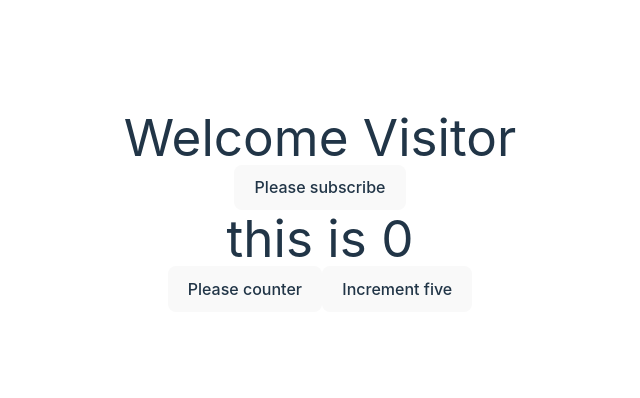
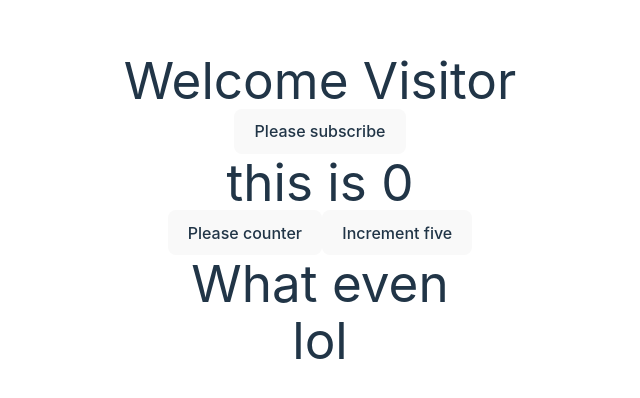
Before and after one commit to Pakman450/learning_react, a React (Vite) app in the folder my-project/: page / in a window 1280 px wide. Shown: the part 190-588 px from the top of the page, without its empty margins (320-960 px from the left). Built offline with nearby package versions, Linux system fonts and the light colour scheme.

Commit message:
feat: learning about deconstructing props and state

```diff
--- a/my-project/src/App.jsx
+++ b/my-project/src/App.jsx
@@ -14,8 +14,8 @@ function App() {
     <div className="App">
 
       <Message/>
-
-      {/* <Greet name='Steven'>
+{/*
+      <Greet name='Steven'>
         <p1> heeee </p1>
       </Greet>
 
@@ -23,11 +23,11 @@ function App() {
 
       <Greet name='teven'>
         <button>Press me</button>
-      </Greet>
+      </Greet> */}
 
 
-      <Greet name='even'/>
-      <Welcome name='bob'/>  */}
+      <Greet name='even' children='lol'/>
+      {/* <Welcome name='bob'/>  */}
       {/* <Hello/> */}
     </div>
   )
--- a/my-project/src/components/Greet.jsx
+++ b/my-project/src/components/Greet.jsx
@@ -21,8 +21,46 @@ import React from 'react'
 
 
 
+// // props.children is what is shown that is within the Greet jsx back in app.jsx
+// const Greet = (props) => {
+//     //You cannot change the props attributes.
+//     //Shown below, the name attribute is going to give an error in the broswer
+//     // props.name = 'lol'
+
+
+//     return (
+//         <div>
+//             <h1> What {props.name}</h1>
+//             {props.children}
+//         </div>
+
+
+//     )
+// }
+
+
+// //This is Where we can deconstruct props into their individual attributes the same
+// // props.children is what is shown that is within the Greet jsx back in app.jsx
+// const Greet = ({name,children}) => {
+//     //You cannot change the props attributes.
+//     //Shown below, the name attribute is going to give an error in the broswer
+//     // props.name = 'lol'
+
+
+//     return (
+//         <div>
+//             <h1> What {name}</h1>
+//             <h1>{children}</h1>
+//         </div>
+
+
+//     )
+// }
+
+//This is Where we can deconstruct props into their individual attributes the same
 // props.children is what is shown that is within the Greet jsx back in app.jsx
 const Greet = (props) => {
+    const {name,children} = props
     //You cannot change the props attributes.
     //Shown below, the name attribute is going to give an error in the broswer
     // props.name = 'lol'
@@ -30,12 +68,11 @@ const Greet = (props) => {
 
     return (
         <div>
-            <h1> What {props.name}</h1>
-            {props.children}
+            <h1> What {name}</h1>
+            <h1>{children}</h1>
         </div>
 
 
     )
 }
-
 export default Greet
--- a/my-project/src/components/Welcome.jsx
+++ b/my-project/src/components/Welcome.jsx
@@ -10,6 +10,22 @@ import React,{Component} from "react";
 //STateful/smart/Container components
 
 
+// class Welcome extends Component {
+
+
+
+//     //props attributes here are immutable
+//     //
+//     //Class componets must return a render method
+//     render(){
+//         return <h1>Welcome, {this.props.name} !</h1>
+
+//     }
+
+// }
+
+//you have to deconstructure props in class based components
+//you have to deconstructure in the render function.
 class Welcome extends Component {
 
 
@@ -18,7 +34,11 @@ class Welcome extends Component {
     //
     //Class componets must return a render method
     render(){
-        return <h1>Welcome, {this.props.name} !</h1>
+        const {name} = this.props
+
+        //this is where you can deconstructure the state method
+        const {state1, state2} = this.props
+        return <h1>Welcome, {  name} !</h1>
 
     }
 
```
